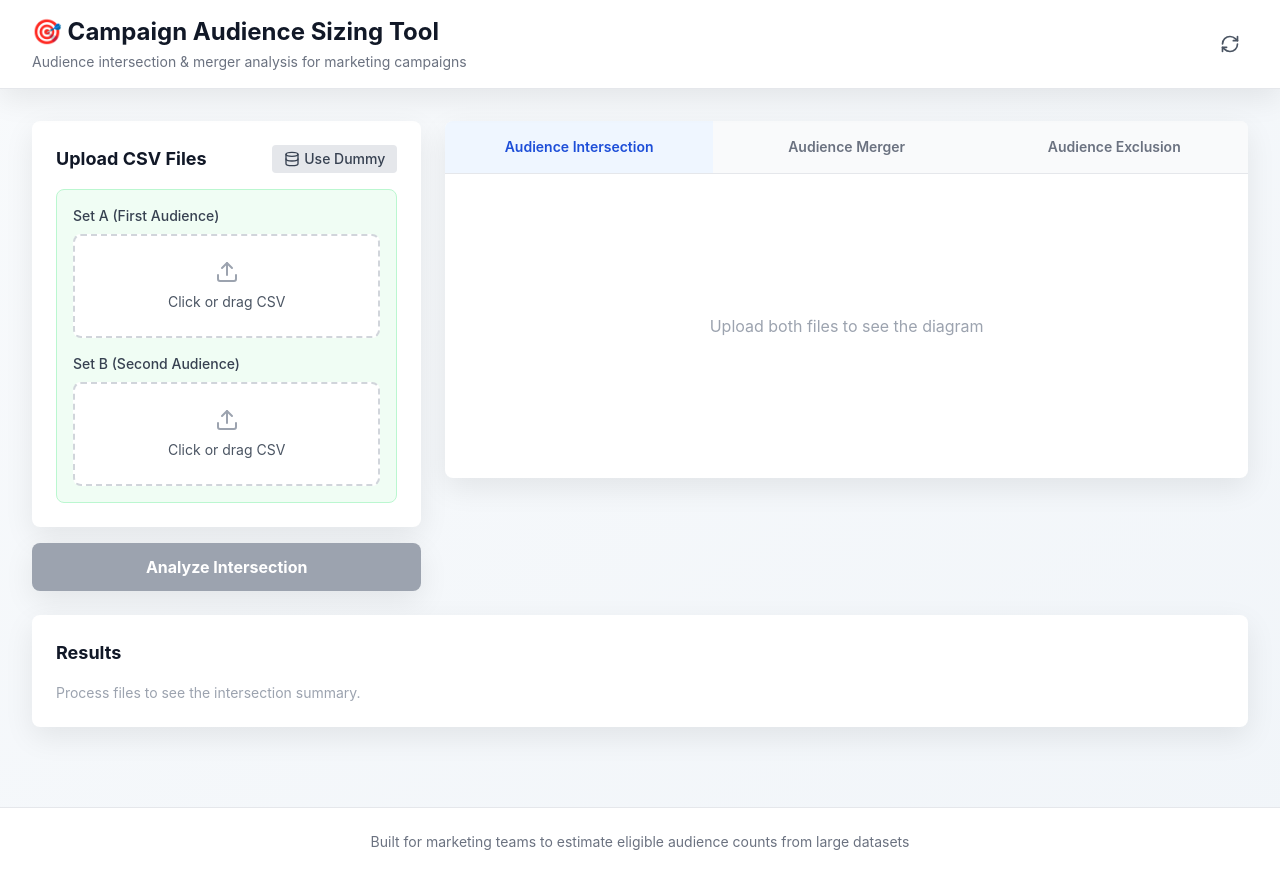
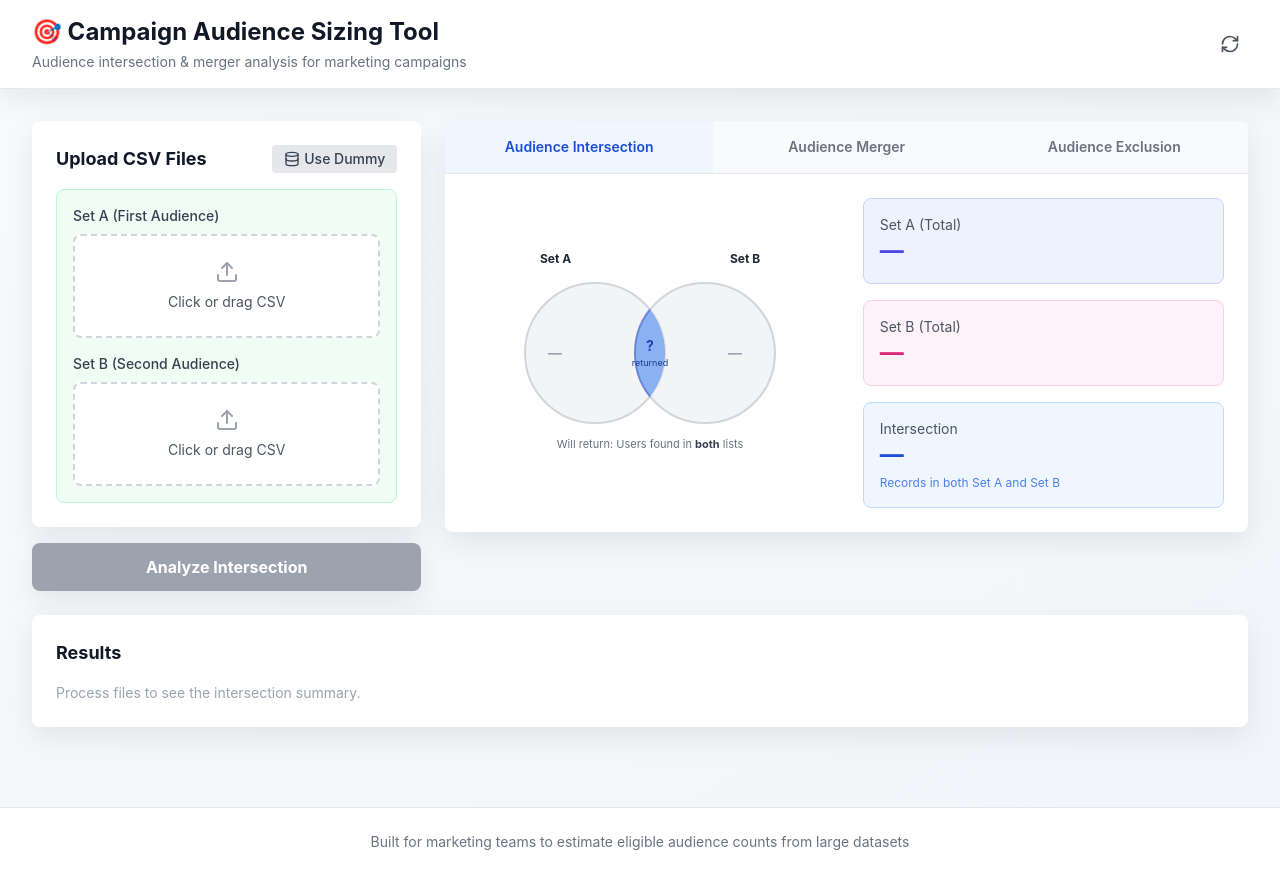
Before and after one commit to chawthinn/campaign-audience-sizing-tool, a Next.js app: page / in a window 1280 px wide. Built offline with nearby package versions, Linux system fonts and the light colour scheme.

Commit message:
users in both list

```diff
--- a/components/VennDiagram.tsx
+++ b/components/VennDiagram.tsx
@@ -94,26 +94,7 @@ export const VennDiagram: React.FC = () => {
                     </div>
                 )}
 
-                {!hasResults && !isProcessing && (
-                    isExclusion ? (
-                        <ExclusionView
-                            direction={exclusionDirection}
-                            aOnlyCount={0}
-                            intersectionCount={0}
-                            bOnlyCount={0}
-                            setACount={0}
-                            setBCount={0}
-                            resultCount={0}
-                            preview
-                        />
-                    ) : (
-                        <div className="flex items-center justify-center h-64 text-gray-400">
-                            <p>Upload both files to see the diagram</p>
-                        </div>
-                    )
-                )}
-
-                {hasResults && !isProcessing && (
+                {!isProcessing && (
                     isMerger ? (
                         <MergerView
                             aOnlyCount={aOnlyCount}
@@ -122,6 +103,7 @@ export const VennDiagram: React.FC = () => {
                             setACount={setACount}
                             setBCount={setBCount}
                             resultCount={resultCount}
+                            preview={!hasResults}
                         />
                     ) : isExclusion ? (
                         <ExclusionView
@@ -132,6 +114,7 @@ export const VennDiagram: React.FC = () => {
                             setACount={setACount}
                             setBCount={setBCount}
                             resultCount={resultCount}
+                            preview={!hasResults}
                         />
                     ) : (
                         <IntersectionView
@@ -140,6 +123,8 @@ export const VennDiagram: React.FC = () => {
                             bOnlyCount={bOnlyCount}
                             setACount={setACount}
                             setBCount={setBCount}
+                            resultCount={resultCount}
+                            preview={!hasResults}
                         />
                     )
                 )}
@@ -215,80 +200,137 @@ interface IntersectionViewProps {
     bOnlyCount: number
     setACount: number
     setBCount: number
+    resultCount?: number
+    preview?: boolean
 }
 
 const IntersectionView: React.FC<IntersectionViewProps> = ({
-    aOnlyCount, intersectionCount, bOnlyCount, setACount, setBCount,
-}) => (
+    aOnlyCount, intersectionCount, bOnlyCount, setACount, setBCount, preview,
+}) => {
+    const fmt = (n: number) => preview ? '—' : n.toLocaleString()
+    const overlapPct = !preview && setACount > 0 && setBCount > 0
+        ? `${((intersectionCount / Math.max(setACount, setBCount)) * 100).toFixed(1)}% overlap`
+        : null
+
+    return (
         <div className="flex gap-8">
             <div className="flex-1 flex items-center justify-center">
                 <svg width="280" height="260" viewBox="0 0 280 260">
-                <circle cx="85" cy="130" r="70" fill="#6366f1" opacity="0.3" stroke="#6366f1" strokeWidth="2" />
-                <circle cx="195" cy="130" r="70" fill="#ec4899" opacity="0.3" stroke="#ec4899" strokeWidth="2" />
-                <text x="45" y="135" textAnchor="middle" fontSize="14" fontWeight="bold" fill="#1f2937">
-                    {aOnlyCount.toLocaleString()}
+                    {/* Sides muted in preview to emphasize the returned region (the overlap) */}
+                    <circle cx="85" cy="130" r="70"
+                        fill={preview ? '#e5e7eb' : '#6366f1'}
+                        opacity={preview ? 0.45 : 0.3}
+                        stroke={preview ? '#9ca3af' : '#6366f1'} strokeWidth="2" />
+                    <circle cx="195" cy="130" r="70"
+                        fill={preview ? '#e5e7eb' : '#ec4899'}
+                        opacity={preview ? 0.45 : 0.3}
+                        stroke={preview ? '#9ca3af' : '#ec4899'} strokeWidth="2" />
+
+                    {/* Preview: highlight the overlap (target region) in blue */}
+                    {preview && (
+                        <>
+                            <defs>
+                                <clipPath id="intersection-overlap-clip">
+                                    <circle cx="85" cy="130" r="70" />
+                                </clipPath>
+                            </defs>
+                            <circle cx="195" cy="130" r="70"
+                                fill="#3b82f6" opacity="0.55"
+                                stroke="#1d4ed8" strokeWidth="2"
+                                clipPath="url(#intersection-overlap-clip)" />
+                        </>
+                    )}
+
+                    <text x="45" y="135" textAnchor="middle" fontSize="14"
+                        fontWeight="bold" fill={preview ? '#9ca3af' : '#1f2937'}>
+                        {fmt(aOnlyCount)}
                     </text>
-                <text x="140" y="130" textAnchor="middle" fontSize="16" fontWeight="bold" fill="#1f2937">
-                    {intersectionCount.toLocaleString()}
+                    <text x="140" y={preview ? 128 : 130} textAnchor="middle"
+                        fontSize={preview ? 14 : 16}
+                        fontWeight="bold" fill={preview ? '#1e40af' : '#1f2937'}>
+                        {preview ? '?' : intersectionCount.toLocaleString()}
                     </text>
-                <text x="225" y="135" textAnchor="middle" fontSize="14" fontWeight="bold" fill="#1f2937">
-                    {bOnlyCount.toLocaleString()}
+                    {preview && (
+                        <text x="140" y="143" textAnchor="middle" fontSize="9" fill="#1e3a8a">
+                            returned
+                        </text>
+                    )}
+                    <text x="225" y="135" textAnchor="middle" fontSize="14"
+                        fontWeight="bold" fill={preview ? '#9ca3af' : '#1f2937'}>
+                        {fmt(bOnlyCount)}
                     </text>
                     <text x="30" y="40" fontSize="12" fontWeight="bold" fill="#1f2937">Set A</text>
                     <text x="220" y="40" fontSize="12" fontWeight="bold" fill="#1f2937">Set B</text>
+                    <text x="140" y="225" textAnchor="middle" fontSize="11" fill="#6b7280">
+                        {preview
+                            ? <>Will return: Users found in <tspan fontWeight="bold" fill="#374151">both</tspan> lists</>
+                            : `Users in both lists: ${intersectionCount.toLocaleString()}`}
+                    </text>
                 </svg>
             </div>
 
             <div className="flex-1 space-y-4">
                 <div className="p-4 bg-indigo-50 rounded-lg border border-indigo-200">
                     <p className="text-sm text-gray-600">Set A (Total)</p>
-                <p className="text-2xl font-bold text-indigo-600">{setACount.toLocaleString()}</p>
+                    <p className="text-2xl font-bold text-indigo-600">{fmt(setACount)}</p>
                 </div>
                 <div className="p-4 bg-pink-50 rounded-lg border border-pink-200">
                     <p className="text-sm text-gray-600">Set B (Total)</p>
-                <p className="text-2xl font-bold text-pink-600">{setBCount.toLocaleString()}</p>
+                    <p className="text-2xl font-bold text-pink-600">{fmt(setBCount)}</p>
                 </div>
-            <div className="p-4 bg-purple-50 rounded-lg border border-purple-200">
+                <div className="p-4 bg-blue-50 rounded-lg border border-blue-200">
                     <p className="text-sm text-gray-600">Intersection</p>
-                <p className="text-2xl font-bold text-purple-600">{intersectionCount.toLocaleString()}</p>
-                <p className="text-xs text-gray-500 mt-1">
-                    {((intersectionCount / Math.max(setACount, setBCount)) * 100).toFixed(1)}% overlap
-                </p>
+                    <p className="text-2xl font-bold text-blue-700">{fmt(intersectionCount)}</p>
+                    {overlapPct && <p className="text-xs text-gray-500 mt-1">{overlapPct}</p>}
+                    {preview && <p className="text-xs text-blue-600/80 mt-1">Records in both Set A and Set B</p>}
                 </div>
             </div>
         </div>
     )
+}
 
 // ---------------------------------------------------------------------------
 // Merger view
 // ---------------------------------------------------------------------------
 
-interface MergerViewProps extends IntersectionViewProps {
+interface MergerViewProps extends Omit<IntersectionViewProps, 'resultCount'> {
     resultCount: number
 }
 
 const MergerView: React.FC<MergerViewProps> = ({
-    aOnlyCount, intersectionCount, bOnlyCount, setACount, setBCount, resultCount,
-}) => (
+    aOnlyCount, intersectionCount, bOnlyCount, setACount, setBCount, resultCount, preview,
+}) => {
+    const fmt = (n: number) => preview ? '—' : n.toLocaleString()
+
+    return (
         <div className="flex gap-8">
             <div className="flex-1 flex items-center justify-center">
                 <svg width="280" height="260" viewBox="0 0 280 260">
-                <circle cx="85" cy="130" r="70" fill="#8b5cf6" opacity="0.45" stroke="#7c3aed" strokeWidth="2" />
-                <circle cx="195" cy="130" r="70" fill="#06b6d4" opacity="0.45" stroke="#0891b2" strokeWidth="2" />
-                <text x="45" y="135" textAnchor="middle" fontSize="14" fontWeight="bold" fill="#1f2937">
-                    {aOnlyCount.toLocaleString()}
+                    {/* Both circles emphasized — merger returns everything */}
+                    <circle cx="85" cy="130" r="70"
+                        fill="#8b5cf6" opacity={preview ? 0.55 : 0.45}
+                        stroke="#7c3aed" strokeWidth="2" />
+                    <circle cx="195" cy="130" r="70"
+                        fill="#06b6d4" opacity={preview ? 0.55 : 0.45}
+                        stroke="#0891b2" strokeWidth="2" />
+
+                    <text x="45" y="135" textAnchor="middle" fontSize="14"
+                        fontWeight="bold" fill={preview ? '#5b21b6' : '#1f2937'}>
+                        {preview ? '?' : aOnlyCount.toLocaleString()}
                     </text>
-                <text x="140" y="125" textAnchor="middle" fontSize="13" fontWeight="bold" fill="#1f2937">
-                    {intersectionCount.toLocaleString()}
+                    <text x="140" y="125" textAnchor="middle" fontSize="13"
+                        fontWeight="bold" fill={preview ? '#374151' : '#1f2937'}>
+                        {preview ? '?' : intersectionCount.toLocaleString()}
                     </text>
                     <text x="140" y="142" textAnchor="middle" fontSize="9" fill="#6b7280">overlap</text>
-                <text x="225" y="135" textAnchor="middle" fontSize="14" fontWeight="bold" fill="#1f2937">
-                    {bOnlyCount.toLocaleString()}
+                    <text x="225" y="135" textAnchor="middle" fontSize="14"
+                        fontWeight="bold" fill={preview ? '#155e75' : '#1f2937'}>
+                        {preview ? '?' : bOnlyCount.toLocaleString()}
                     </text>
                     <text x="30" y="40" fontSize="12" fontWeight="bold" fill="#1f2937">Set A</text>
                     <text x="220" y="40" fontSize="12" fontWeight="bold" fill="#1f2937">Set B</text>
                     <text x="140" y="225" textAnchor="middle" fontSize="11" fill="#6b7280">
-                    Union: {resultCount.toLocaleString()}
+                        {preview ? 'Will return: Total unique users combined' : `Total unique users: ${resultCount.toLocaleString()}`}
                     </text>
                 </svg>
             </div>
@@ -296,25 +338,26 @@ const MergerView: React.FC<MergerViewProps> = ({
             <div className="flex-1 space-y-3">
                 <div className="p-3 bg-violet-50 rounded-lg border border-violet-200">
                     <p className="text-sm text-gray-600">Set A (Total)</p>
-                <p className="text-xl font-bold text-violet-600">{setACount.toLocaleString()}</p>
+                    <p className="text-xl font-bold text-violet-600">{fmt(setACount)}</p>
                 </div>
                 <div className="p-3 bg-cyan-50 rounded-lg border border-cyan-200">
                     <p className="text-sm text-gray-600">Set B (Total)</p>
-                <p className="text-xl font-bold text-cyan-600">{setBCount.toLocaleString()}</p>
+                    <p className="text-xl font-bold text-cyan-600">{fmt(setBCount)}</p>
                 </div>
-            <div className="p-3 bg-emerald-50 rounded-lg border border-emerald-200">
+                <div className="p-3 bg-purple-50 rounded-lg border border-purple-200">
                     <p className="text-sm text-gray-600">Merger (Union)</p>
-                <p className="text-xl font-bold text-emerald-700">{resultCount.toLocaleString()}</p>
-                <p className="text-xs text-gray-500 mt-1">All unique records</p>
+                    <p className="text-xl font-bold text-purple-700">{fmt(resultCount)}</p>
+                    <p className="text-xs text-purple-600/80 mt-1">All unique records</p>
                 </div>
                 <div className="p-3 bg-gray-50 rounded-lg border border-gray-200">
                     <p className="text-sm text-gray-600">Overlap</p>
-                <p className="text-xl font-bold text-gray-700">{intersectionCount.toLocaleString()}</p>
+                    <p className="text-xl font-bold text-gray-700">{fmt(intersectionCount)}</p>
                     <p className="text-xs text-gray-500 mt-1">In both sets</p>
                 </div>
             </div>
         </div>
     )
+}
 
 // ---------------------------------------------------------------------------
 // Exclusion view
```
Also changed, not shown: 1 other file (tests, documents, lock files or other folders). Lines whose indentation alone changed are shown as unchanged.
